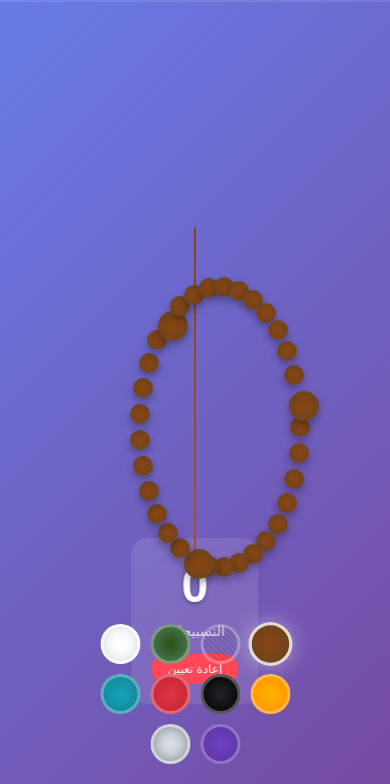
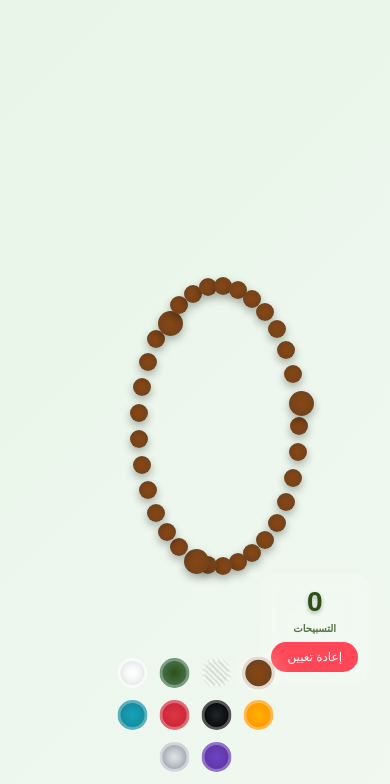
Before and after one commit to Al-Awrad/misbaha, a plain HTML site: page index.html in a window 390 px wide. Shown: the part 60-844 px from the top of the page. Drawn offline with Linux system fonts and the light colour scheme.

Commit message:
Update index.html

```diff
--- a/index.html
+++ b/index.html
@@ -13,7 +13,7 @@
 
         body {
             font-family: 'Arial', sans-serif;
-            background: linear-gradient(135deg, #667eea 0%, #764ba2 100%);
+            background: linear-gradient(135deg, #e8f5e8 0%, #f0f8f0 100%);
             min-height: 100vh;
             display: flex;
             flex-direction: column;
@@ -21,7 +21,7 @@
             justify-content: center;
             transition: all 0.3s ease;
             user-select: none;
-            overflow: hidden;
+            overflow-x: hidden;
         }
 
         body.dark {
@@ -112,18 +112,6 @@
             cursor: pointer;
         }
 
-        .string {
-            position: absolute;
-            top: 50%;
-            left: 50%;
-            width: 2px;
-            height: 350px;
-            background: linear-gradient(to bottom, #8B4513, #A0522D);
-            transform: translate(-50%, -50%);
-            border-radius: 1px;
-            z-index: 1;
-        }
-
         .bead {
             position: absolute;
             width: 20px;
@@ -151,33 +139,34 @@
 
         .counter-display {
             position: fixed;
-            top: 50%;
+            top: 120px;
             right: 20px;
-            transform: translateY(-50%);
-            background: rgba(255, 255, 255, 0.1);
+            background: rgba(255, 255, 255, 0.2);
             backdrop-filter: blur(10px);
-            padding: 20px;
+            padding: 15px;
             border-radius: 15px;
-            color: white;
+            color: #2d5016;
             text-align: center;
-            min-width: 120px;
+            min-width: 100px;
+            font-weight: bold;
         }
 
         .dark .counter-display {
             background: rgba(0, 0, 0, 0.3);
+            color: white;
         }
 
         .counter-number {
-            font-size: 48px;
+            font-size: 36px;
             font-weight: bold;
-            margin-bottom: 10px;
+            margin-bottom: 8px;
             text-shadow: 0 2px 4px rgba(0,0,0,0.3);
         }
 
         .counter-label {
-            font-size: 14px;
+            font-size: 12px;
             opacity: 0.8;
-            margin-bottom: 15px;
+            margin-bottom: 10px;
         }
 
         .reset-btn {
@@ -225,11 +214,10 @@
 
         .progress-ring {
             position: fixed;
-            top: 50%;
+            top: 120px;
             left: 20px;
-            transform: translateY(-50%);
-            width: 100px;
-            height: 100px;
+            width: 80px;
+            height: 80px;
         }
 
         .progress-ring-circle {
@@ -284,25 +272,99 @@
 
         @media (max-width: 768px) {
             .misbaha-container {
-                width: 250px;
+                width: 280px;
                 height: 350px;
+                margin-top: 60px;
             }
 
             .counter-display {
                 position: fixed;
-                bottom: 80px;
-                right: 50%;
                 top: auto;
-                transform: translateX(50%);
+                bottom: 120px;
+                right: 20px;
+                left: auto;
+                transform: none;
+                padding: 12px;
+                min-width: 80px;
+            }
+
+            .counter-number {
+                font-size: 28px;
+                margin-bottom: 5px;
+            }
+
+            .counter-label {
+                font-size: 10px;
+                margin-bottom: 8px;
             }
 
             .progress-ring {
                 position: fixed;
-                bottom: 80px;
+                top: auto;
+                bottom: 120px;
+                left: 20px;
+                right: auto;
+                transform: none;
+                width: 60px;
+                height: 60px;
+            }
+
+            .sibha-selector {
+                bottom: 10px;
                 left: 50%;
-                top: auto;
                 transform: translateX(-50%);
-                margin-left: -140px;
+                max-width: 90vw;
+                padding: 0 10px;
+            }
+
+            .sibha-option {
+                width: 35px;
+                height: 35px;
+                margin: 2px;
+            }
+
+            .app-header {
+                padding: 10px 15px;
+            }
+
+            .app-title {
+                font-size: 20px;
+            }
+
+            .control-btn {
+                padding: 6px 10px;
+                font-size: 12px;
+            }
+
+            .bead {
+                width: 18px;
+                height: 18px;
+            }
+
+            .large-bead {
+                width: 25px;
+                height: 25px;
+            }
+        }
+
+        @media (max-width: 480px) {
+            .misbaha-container {
+                width: 250px;
+                height: 320px;
+                margin-top: 50px;
+            }
+
+            .counter-display, .progress-ring {
+                bottom: 100px;
+            }
+
+            .sibha-selector {
+                gap: 8px;
+            }
+
+            .sibha-option {
+                width: 30px;
+                height: 30px;
             }
         }
     </style>
@@ -317,7 +379,6 @@
     </div>
 
     <div class="misbaha-container" id="misbahaContainer">
-        <div class="string"></div>
     </div>
 
     <div class="counter-display">
@@ -329,14 +390,14 @@
     <svg class="progress-ring">
         <circle
             class="progress-ring-circle"
-            stroke="rgba(255,255,255,0.3)"
-            stroke-width="4"
+            stroke="rgba(45,80,22,0.4)"
+            stroke-width="3"
             fill="transparent"
-            r="46"
-            cx="50"
-            cy="50"
-            stroke-dasharray="289"
-            stroke-dashoffset="289"
+            r="36"
+            cx="40"
+            cy="40"
+            stroke-dasharray="226"
+            stroke-dashoffset="226"
             id="progressCircle"/>
     </svg>
 
@@ -501,7 +562,7 @@
             playSound() {
                 if (!this.soundEnabled) return;
 
-                // Create audio context and play a bead sound
+                // Create a more realistic click sound
                 try {
                     const audioContext = new (window.AudioContext || window.webkitAudioContext)();
                     const oscillator = audioContext.createOscillator();
@@ -510,14 +571,15 @@
                     oscillator.connect(gainNode);
                     gainNode.connect(audioContext.destination);
 
-                    oscillator.frequency.setValueAtTime(800, audioContext.currentTime);
-                    oscillator.frequency.exponentialRampToValueAtTime(400, audioContext.currentTime + 0.1);
+                    // Quick click sound - higher frequency, shorter duration
+                    oscillator.frequency.setValueAtTime(1200, audioContext.currentTime);
+                    oscillator.frequency.exponentialRampToValueAtTime(800, audioContext.currentTime + 0.02);
 
-                    gainNode.gain.setValueAtTime(0.1, audioContext.currentTime);
-                    gainNode.gain.exponentialRampToValueAtTime(0.01, audioContext.currentTime + 0.1);
+                    gainNode.gain.setValueAtTime(0.15, audioContext.currentTime);
+                    gainNode.gain.exponentialRampToValueAtTime(0.001, audioContext.currentTime + 0.05);
 
                     oscillator.start(audioContext.currentTime);
-                    oscillator.stop(audioContext.currentTime + 0.1);
+                    oscillator.stop(audioContext.currentTime + 0.05);
                 } catch (error) {
                     console.log('Audio not supported');
                 }
@@ -529,7 +591,7 @@
 
             updateProgress() {
                 const circle = document.getElementById('progressCircle');
-                const circumference = 2 * Math.PI * 46;
+                const circumference = 2 * Math.PI * 36;
                 const progress = (this.count % 33) / 33;
                 const offset = circumference - (progress * circumference);
                 circle.style.strokeDashoffset = offset;
```
